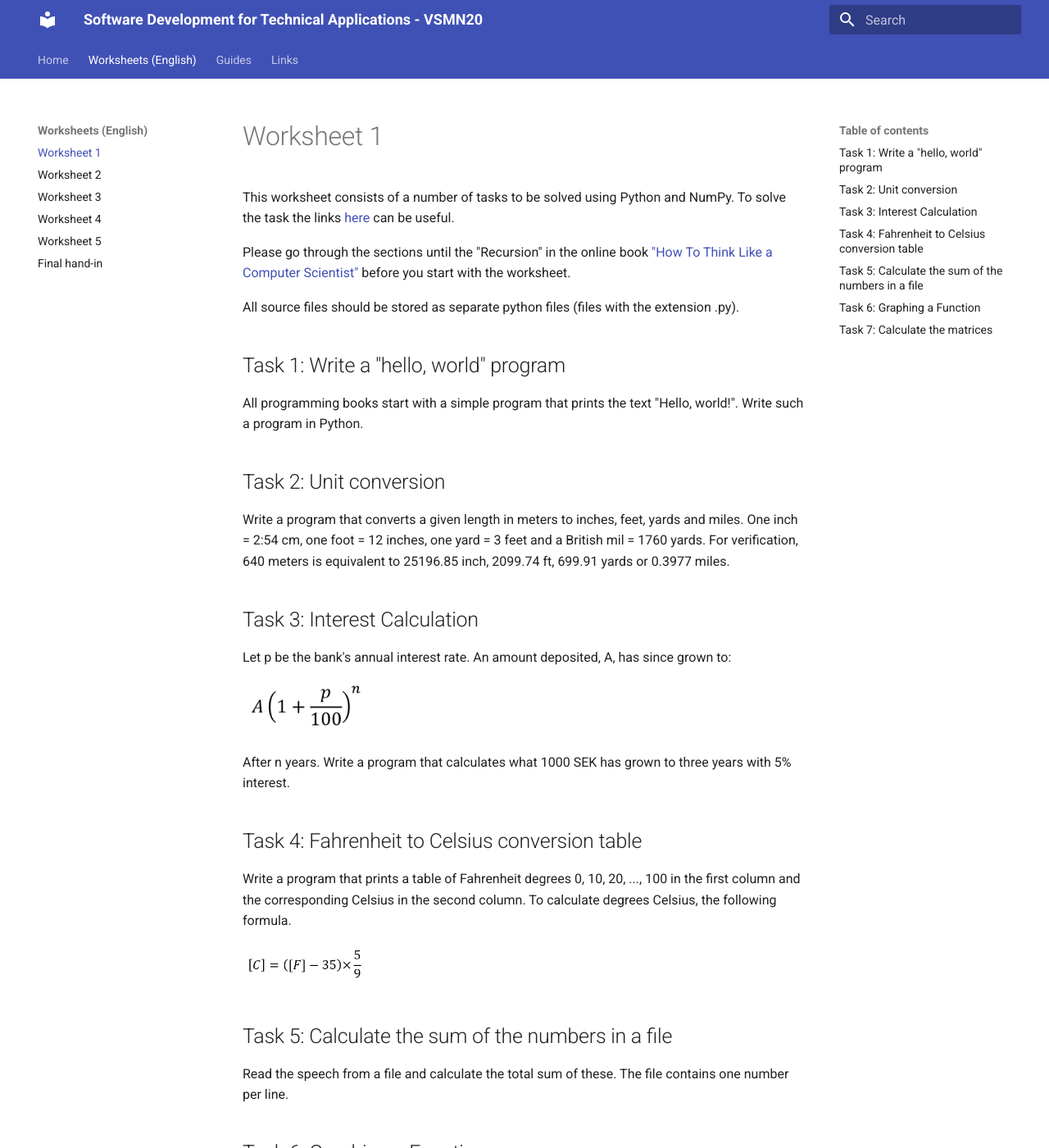
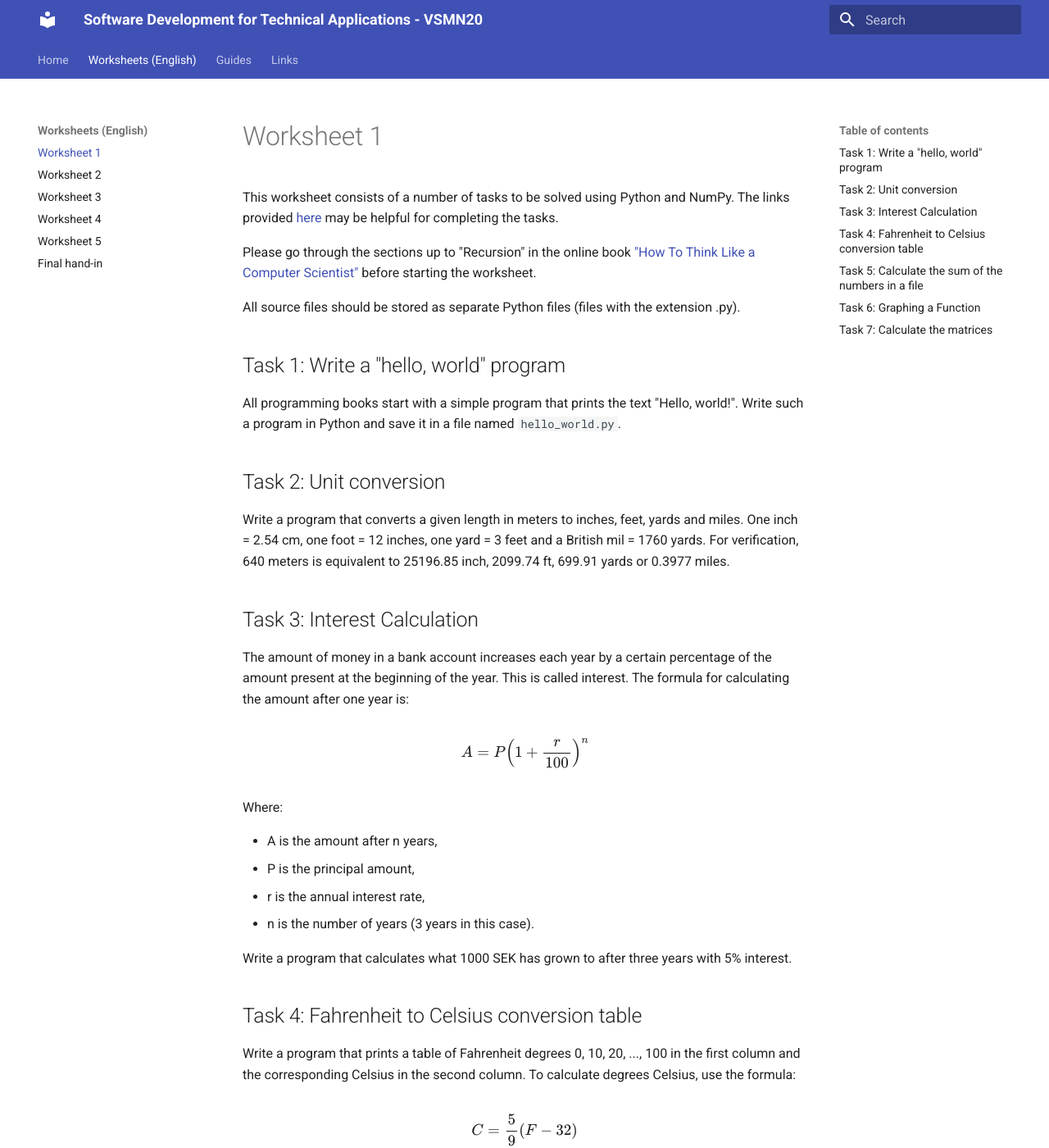
Before and after one commit to jonaslindemann/vsmn20, an MkDocs documentation site: the page built from docs/assignment1_eng.md, in a window 1280 px wide and 1400 px high. Shown: the whole window at 82% size. Built offline with MkDocs 1.6.1 and Material for MkDocs 9.7.7, drawn with Linux system fonts in a browser that asks for light colours; comment, search, counter and statistics services are not loaded; some of the changed text lies outside the part shown.

Commit message:
Updating assignment 1

````diff
--- a/docs/assignment1_eng.md
+++ b/docs/assignment1_eng.md
@@ -1,42 +1,49 @@
 # Worksheet 1
 
-This worksheet consists of a number of tasks to be solved using Python and NumPy. To solve the task the links [here](links.md) can be useful.
+This worksheet consists of a number of tasks to be solved using Python and NumPy. The links provided [here](links.md) may be helpful for completing the tasks.
 
-Please go through the sections until the "Recursion" in the online book ["How To Think Like a Computer Scientist"](https://runestone.academy/ns/books/published/thinkcspy/index.html) before you start with the worksheet.
+Please go through the sections up to "Recursion" in the online book ["How To Think Like a Computer Scientist"](https://runestone.academy/ns/books/published/thinkcspy/index.html) before starting the worksheet.
 
-All source files should be stored as separate python files (files with the extension .py).
+All source files should be stored as separate Python files (files with the extension .py).
 
 ## Task 1: Write a "hello, world" program
 
-All programming books start with a simple program that prints the text "Hello, world!". Write such a program in Python.
+All programming books start with a simple program that prints the text "Hello, world!". Write such a program in Python and save it in a file named `hello_world.py`.
 
 ## Task 2: Unit conversion
 
-Write a program that converts a given length in meters to inches, feet, yards and miles. One inch = 2:54 cm, one foot = 12 inches, one yard = 3 feet and a British mil = 1760 yards. For verification, 640 meters is equivalent to 25196.85 inch, 2099.74 ft, 699.91 yards or 0.3977 miles.
+Write a program that converts a given length in meters to inches, feet, yards and miles. One inch = 2.54 cm, one foot = 12 inches, one yard = 3 feet and a British mil = 1760 yards. For verification, 640 meters is equivalent to 25196.85 inch, 2099.74 ft, 699.91 yards or 0.3977 miles.
 
 ## Task 3: Interest Calculation
 
-Let p be the bank's annual interest rate. An amount deposited, A, has since grown to:
+The amount of money in a bank account increases each year by a certain percentage of the amount present at the beginning of the year. This is called interest. The formula for calculating the amount after one year is:
 
-<img src="../images/interest.png" width="150">
+$$A = P \left( 1 + \frac{r}{100}\right)^n$$
 
-After n years. Write a program that calculates what 1000 SEK has grown to three years with 5% interest.
+Where:
+
+- A is the amount after n years,
+- P is the principal amount,
+- r is the annual interest rate,
+- n is the number of years (3 years in this case).
+
+Write a program that calculates what 1000 SEK has grown to after three years with 5% interest.
 
 ## Task 4: Fahrenheit to Celsius conversion table
 
-Write a program that prints a table of Fahrenheit degrees 0, 10, 20, ..., 100 in the first column and the corresponding Celsius in the second column. To calculate degrees Celsius, the following formula.
+Write a program that prints a table of Fahrenheit degrees 0, 10, 20, ..., 100 in the first column and the corresponding Celsius in the second column. To calculate degrees Celsius, use the formula:
 
-<img src="../images/fahrenheit.png" width="150">
+$$C = \frac{5}{9} (F - 32)$$
 
 ## Task 5: Calculate the sum of the numbers in a file
 
-Read the speech from a file and calculate the total sum of these. The file contains one number per line.
+Read the numbers from a file and calculate the total sum of these. The file contains one number per line. Ensure the program handles errors such as missing files or invalid data gracefully by using appropriate exception handling (e.g., `try-except` blocks).
 
 ## Task 6: Graphing a Function
 
-Plot function
+Plot the function
 
-<img src="../images/sinx.png" width="150">
+$$f(x) = \sin x^2$$
 
 Within the range [0,2π]
 
@@ -44,27 +51,47 @@ For this task, the import declarations made:
 
 ``` py
 import numpy as np
-import pylab as pl
+import matplotlib.pyplot as plt
 ```
+
+!!! tip
+    A function can be plotted using the `plt.plot()` function. The x-values are generated using `np.linspace(start, stop, num)` and the y-values are calculated by applying the function to the x-values. The plot is displayed using `plt.show()`.
+
+    A range of values can be generated using `np.linspace(start, stop, num)`.
+
 
 ## Task 7: Calculate the matrices
 
 Define the following matrices in numpy:
 
-<img src="../images/matrix.png" width="150"><br>
+$$\mathbf{A} = \begin{bmatrix}
+1 & 2 & 3 \\
+3 & 7 & 4 \\
+2 & 5 & 3 \end{bmatrix}$$
 
-<img src="../images/matrix_b.png" width="90">
+$$\mathbf{b} = \begin{bmatrix}
+1 \\
+2 \\
+3 \end{bmatrix}$$
 
 Calculate and print the following expression:
 
-<img src="../images/matrix_formulas.png" width="60">
+$$\mathbf{A}^T$$
+
+$$\mathbf{Ab}$$
+
+$$\mathbf{A}^{-1}$$
 
 Solve then the system of equations
 
-<img src="../images/eqsys.png" width="80">
+$$\mathbf{Ax} = \mathbf{b}$$
 
-A linear equation solver is as np.linalg.solve (A, B). The following module imports must made for this task:
+The following module imports must made for this task:
 
 ``` py
-    import numpy as np
+import numpy as np
 ```
+
+!!! tip
+
+    A linear equation solver is as np.linalg.solve (A, B). The inverse of a matrix can be calculated using np.linalg.inv(A). The transpose of a matrix can be calculated using np.transpose(A) or A.T.
--- /dev/null
+++ b/docs/javascripts/mathjax.js
@@ -0,0 +1,12 @@
+window.MathJax = {
+    tex: {
+      inlineMath: [["\\(", "\\)"]],
+      displayMath: [["\\[", "\\]"]],
+      processEscapes: true,
+      processEnvironments: true
+    },
+    options: {
+      ignoreHtmlClass: ".*|",
+      processHtmlClass: "arithmatex"
+    }
+  };
--- a/mkdocs.yml
+++ b/mkdocs.yml
@@ -27,14 +27,12 @@ theme:
     - navigation.tabs
     - navigation.top
     - header.autohide
-extra_css:
-  - stylesheets/extra.css
 
 extra_javascript:
   - https://unpkg.com/tablesort@5.3.0/dist/tablesort.min.js
-  - javascripts/tablesort.js
-
-markdown_extensions:
+  - javascripts/mathjax.js
+  - https://polyfill.io/v3/polyfill.min.js?features=es6
+  - https://cdn.jsdelivr.net/npm/mathjax@3/es5/tex-mml-chtml.js
 
 markdown_extensions:
   - markdown_include.include:
@@ -50,7 +48,6 @@ markdown_extensions:
       alternate_style: true
   - admonition
   - pymdownx.details
-  - pymdownx.emoji:
-      emoji_index: !!python/name:materialx.emoji.twemoji
-      emoji_generator: !!python/name:materialx.emoji.to_svg
+  - pymdownx.arithmatex:
+      generic: true
   - meta
--- a/requirements.txt
+++ b/requirements.txt
@@ -1,2 +1,3 @@
 mkdocs-material
 markdown-include
+pymdown-extensions
````
Also changed, not shown: 1 other file.
